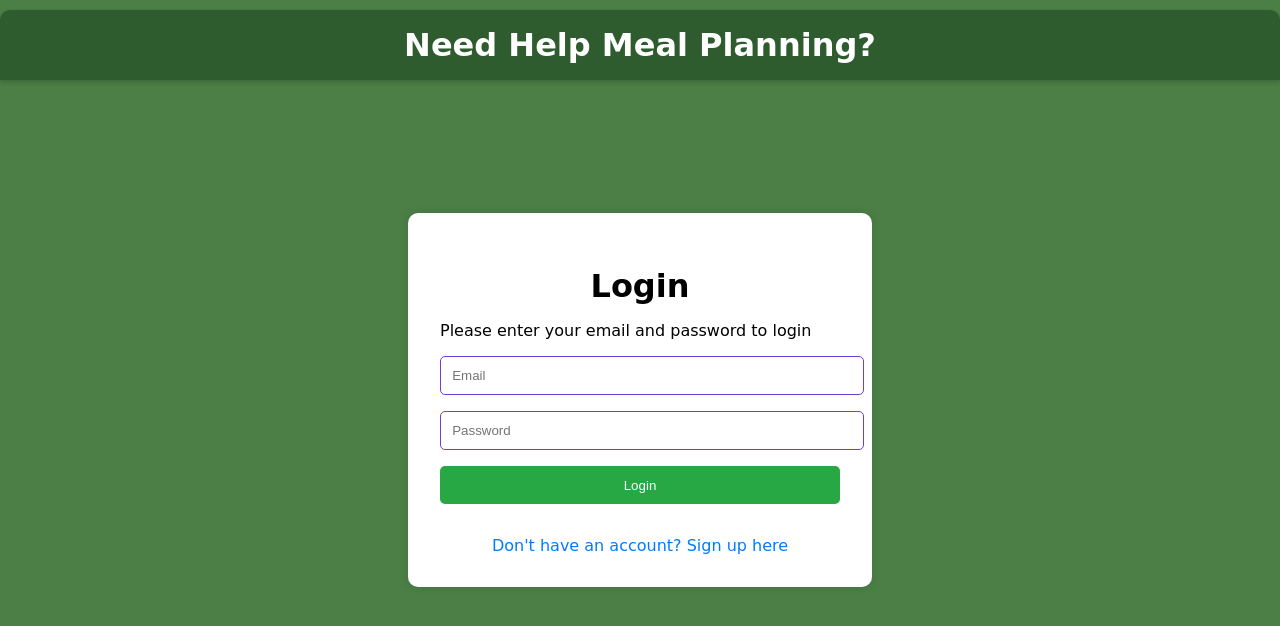
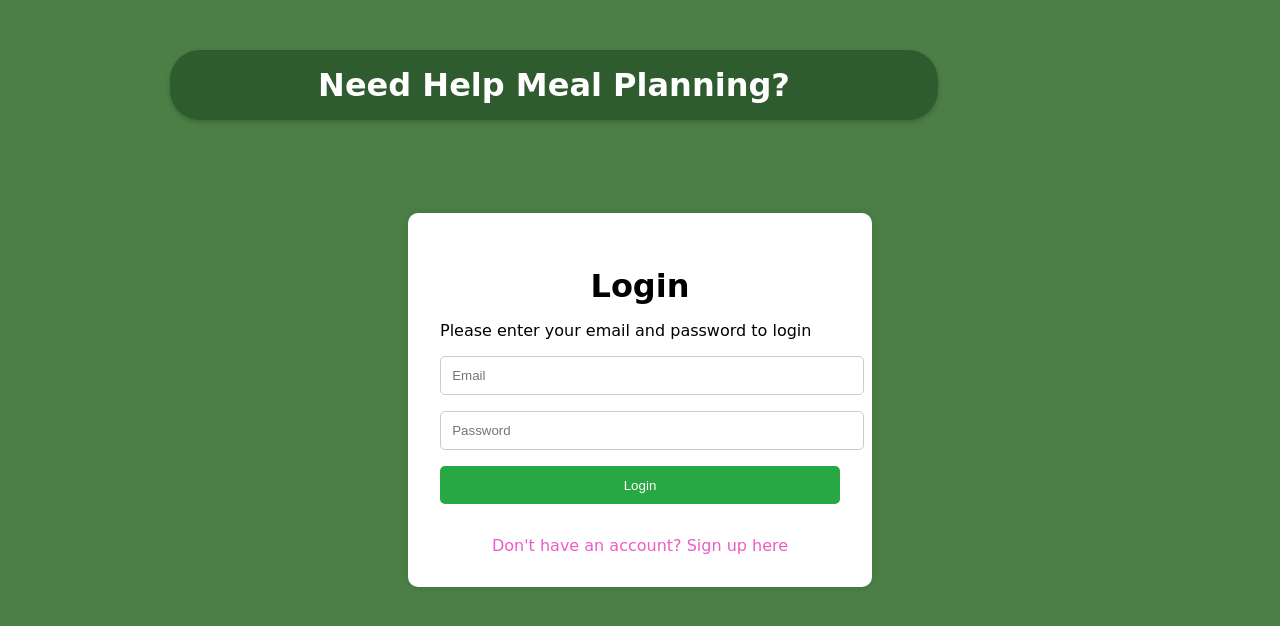
Before and after one commit to pjeff1465/capstone_project, a Flask app: page /login in a window 1280 px wide. Shown: the top 626 px of the page. Run offline with Flask 2, Linux system fonts and the light colour scheme.

Commit message:
Made style changed to login/signup html

```diff
--- a/templates/login.html
+++ b/templates/login.html
@@ -23,12 +23,14 @@
             font-size: 2rem;
             font-weight: bold;
             box-shadow: 0 2px 5px rgba(0,0,0,0.2);
-            border-top-left-radius: 10px;
-            border-top-right-radius: 10px;
+            border-top-left-radius: 30px;
+            border-top-right-radius: 30px;
+            border-bottom-left-radius: 30px;
+            border-bottom-right-radius: 30px;
             position: absolute;
-            top: 10px;
-            left: 0;
-            width: 100%;
+            top: 50px;
+            left: 170px;
+            width: 60%;
             box-sizing: border-box;
         }
 
@@ -57,7 +59,7 @@
             width: 100%;
             padding: 0.7rem;
             margin-bottom: 1rem;
-            border: 1px solid #713dd7;
+            border: 1px solid #ccc;
             border-radius: 5px;
         }
 
@@ -99,7 +101,7 @@
         }
 
         .link a {
-            color: #007bff;
+            color: #ed5bc6;
             text-decoration: none;
         }
 
```
Also changed, not shown: templates/signup.html (+8 -6 lines), 1 other file.
